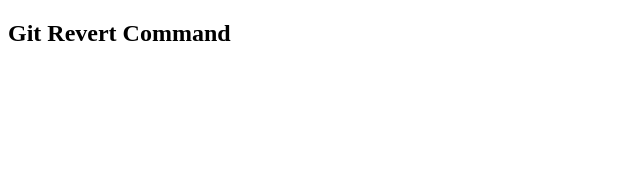
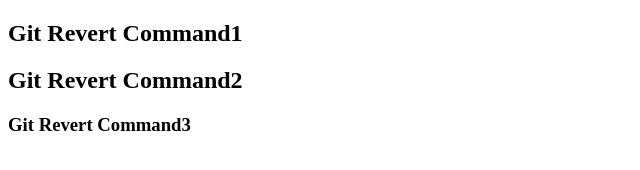
Before and after one commit to aliahhmed24-ai/Git-Revert, a plain HTML site: page index.html in a window 1280 px wide. Shown: the whole page, without its empty margins (0-640 px from the left). Drawn offline with Linux system fonts and the light colour scheme.

Commit message:
Done Changes

```diff
--- a/index.html
+++ b/index.html
@@ -6,6 +6,8 @@
     <title>Document</title>
 </head>
 <body>
-    <h2>Git Revert Command</h2>
+    <h2>Git Revert Command1</h2>
+    <h2>Git Revert Command2</h2>
+    <h3>Git Revert Command3</h3>
 </body>
 </html>
```
